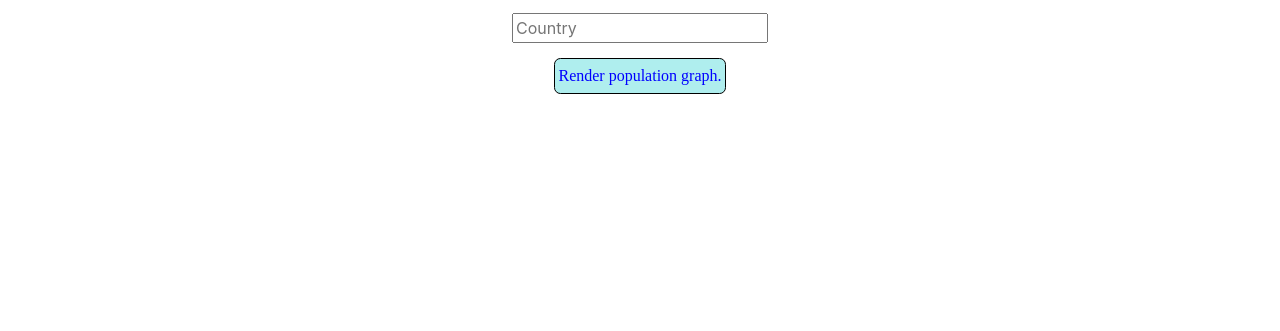
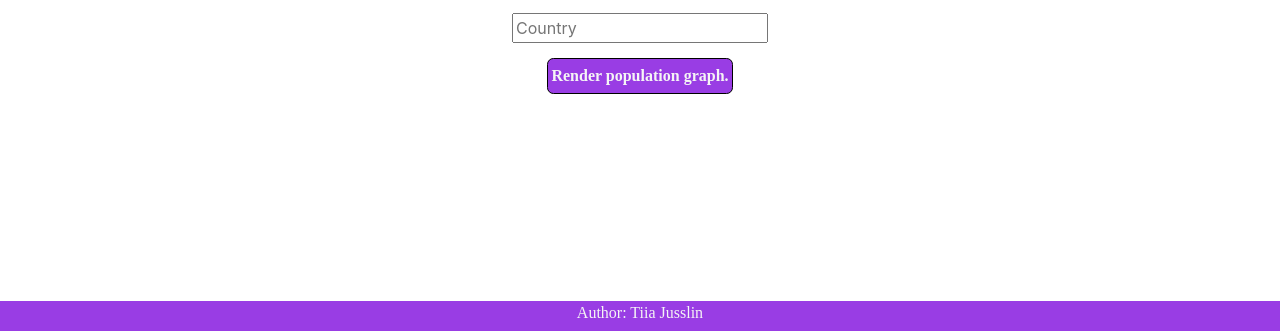
Before and after one commit to TiiaJusslin/populationgraph, a plain HTML site: page index.html in a window 1280 px wide. Shown: the part 521-852 px from the top of the page. Before the commit the page ends 802 px from the top, so only its background shows below. Drawn offline with nearby package versions, Linux system fonts and the light colour scheme.

Commit message:
Adding footer

```diff
--- a/index.html
+++ b/index.html
@@ -25,5 +25,8 @@
         </div>
     </div>
 </body>
-
+<footer>
+    <p>Author: Tiia Jusslin</p>
+    <!-- <img src="assets/footer-bg.jpg"> -->
+</footer>
 </html>
--- a/styles.css
+++ b/styles.css
@@ -7,20 +7,23 @@
 h1 {
     font-family:"Poppins";
     color: purple;
+    text-transform: uppercase;
+
 }
 .button {
-    color:blue;
-    background-color:paleturquoise;
+    color:whitesmoke;
+    background-color:rgb(153, 61, 228);
     padding: 5px 3px;
     margin: 15px;
     font-family:"Poppins";
-    font-weight: lighter;
+    font-weight: bold;
     border: black solid 1px;
     border-radius: .5vw;
+    transition-duration: .4s;
 }
 .button:hover{
-    background-color: blue;
-    color: paleturquoise;
+    background-color: whitesmoke;
+    color: rgb(153, 61, 228);
 }
 p {
     font-family:"Poppins";
@@ -35,5 +38,15 @@ img {
     display: block;
     margin-top: 5px;
     margin-bottom: 5px;
+}
+footer {
+    display: block;
+    max-width: 100vw;
+    text-align: center;
+    font-family: "Poppins";
+    background-color: rgb(153, 61, 228);
+    color: whitesmoke;
+    height: 30px;
+    margin-top: 20px;
 
 }
```
Also changed, not shown: 1 other file.
